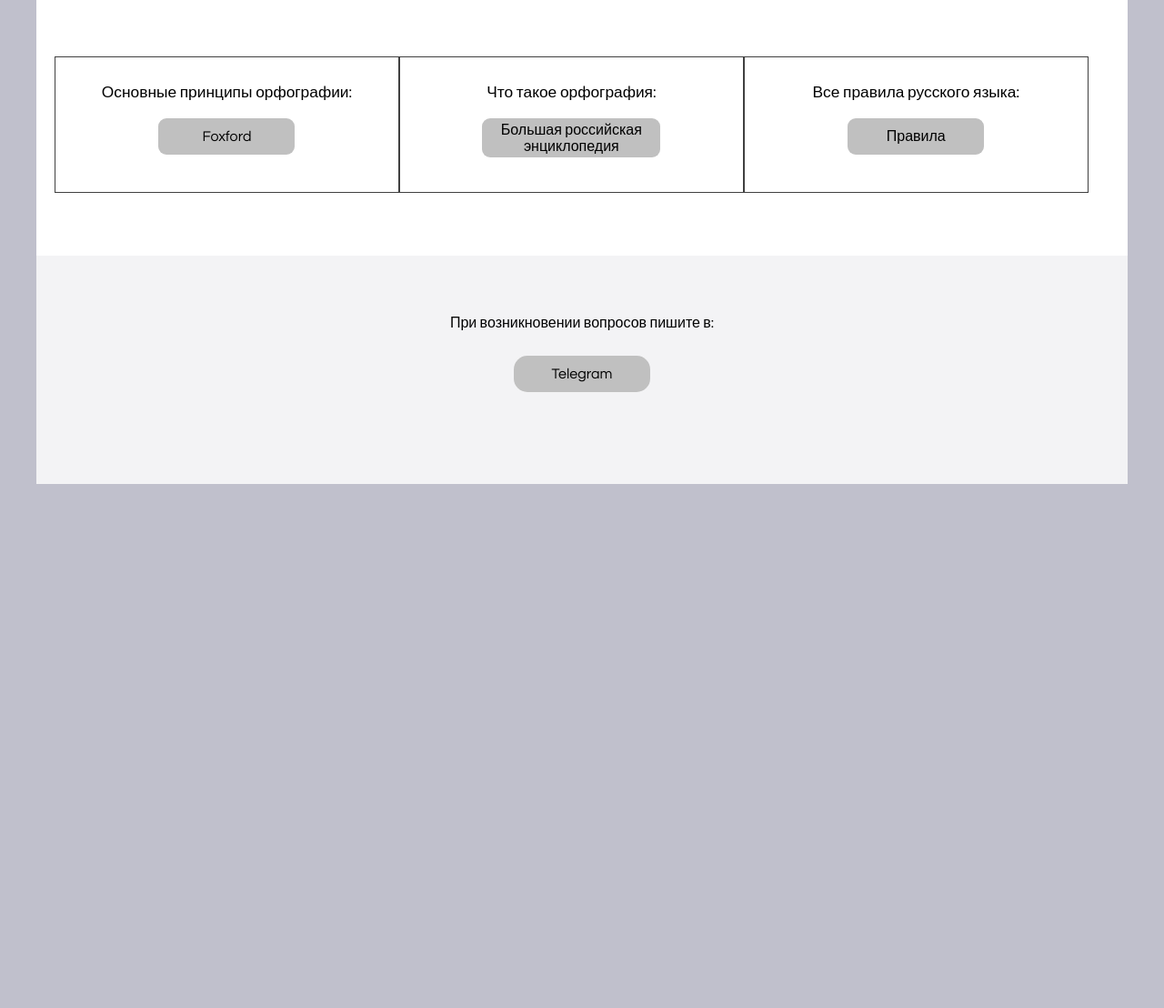
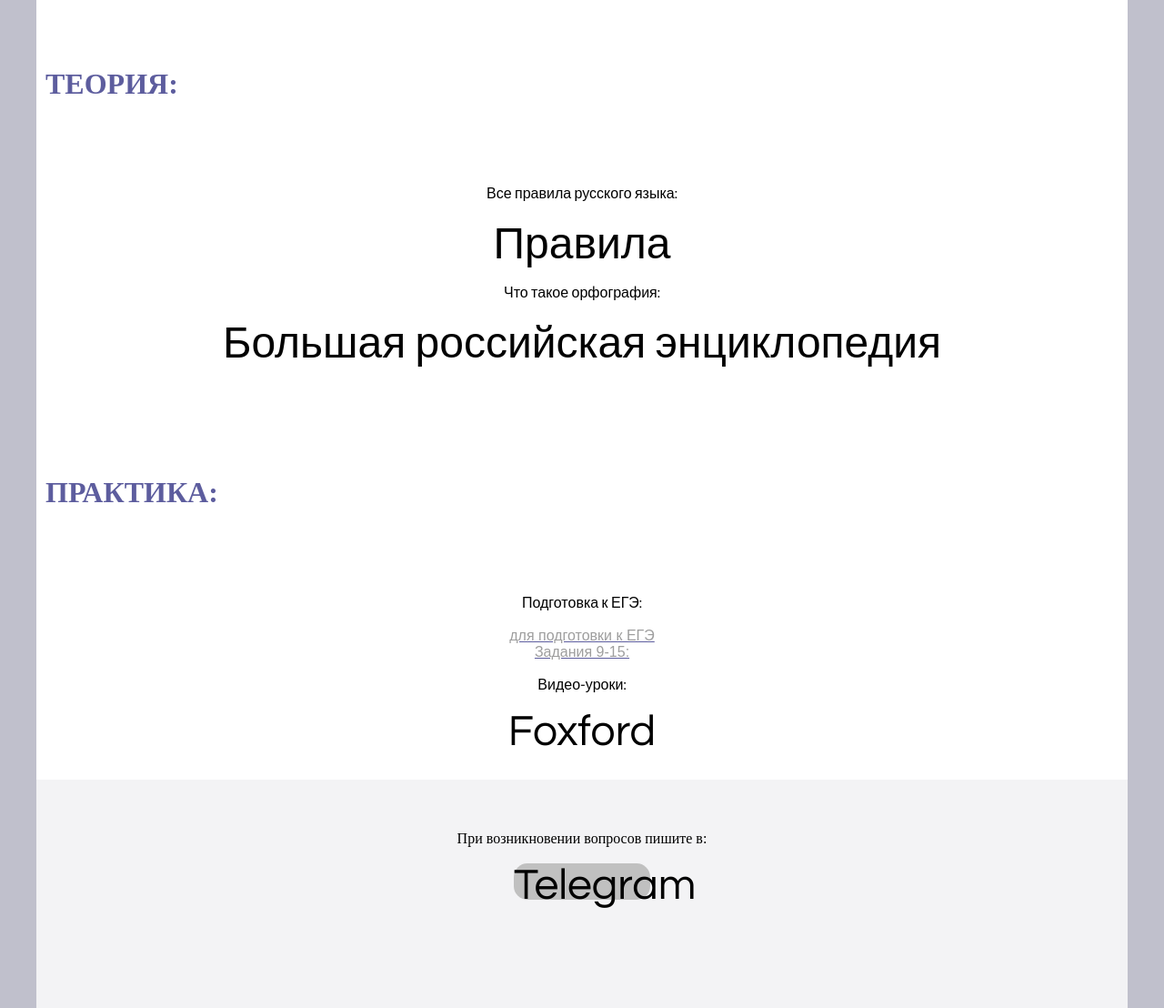
Before and after one commit to fismay/uchi-rus, a plain HTML site: page orthography.html in a window 1280 px wide. Shown: the part 680-1788 px from the top of the page at 91% size. Before the commit the page ends 1212 px from the top, so only its background shows below. Drawn offline with Linux system fonts and the light colour scheme.

Commit message:
orthography.html

```diff
--- a/orthography.html
+++ b/orthography.html
@@ -1,3 +1,4 @@
+
 <!DOCTYPE html>
 <html>
 <head>
@@ -58,55 +59,100 @@
 </div>
 </div></div></div>
 <div class="textstyle2"><span class="textstyle8"><br/><br/></span></div>
-<div style="clear:both"></div></div></div><div id="container_7a8be68c"><div id="container_7a8be68c_padding" ><div class="textstyle1"><span class="textstyle10"><br/></span></div>
-<div class="textstyle2"><div id="container_59d6beb3"><div id="container_59d6beb3_padding" ><div class="textstyle2"><div id="container_2accbfac"><div id="container_2accbfac_padding" ><div class="textstyle2"></div>
-<div class="textstyle1"><span class="textstyle11"><br/>&#1054;&#1089;&#1085;&#1086;&#1074;&#1085;&#1099;&#1077; &#1087;&#1088;&#1080;&#1085;&#1094;&#1080;&#1087;&#1099; &#1086;&#1088;&#1092;&#1086;&#1075;&#1088;&#1072;&#1092;&#1080;&#1080;:</span></div>
-<div class="textstyle2"><span class="textstyle11"><br/></span></div>
-<div class="textstyle1">  <a href="https://foxford.ru/wiki/russkiy-yazyk/grafika-i-orfografiya-principy-orfografii?utm_referrer=https%3A%2F%2Fyandex.ru%2F" target="_blank" style="text-decoration:none"><div id="button_719dbe57">
+<div style="clear:both"></div></div></div><div id="container_7a8be68c"><div id="container_7a8be68c_padding" ><div class="textstyle1"><span class="textstyle10"><br/></span><div id="container_8033757"><div id="container_8033757_padding" ><div class="textstyle2"><div id="container_1f421e47"><div id="container_1f421e47_padding" ><div class="textstyle2"><a href="index.html" style="text-decoration:none"><h1 id="heading_19da6ef5">&#1058;&#1045;&#1054;&#1056;&#1048;&#1071;:</h1></a></div>
+<div style="clear:both"></div></div></div></div>
+<div class="textstyle11"><span class="textstyle8"><br/><br/><br/></span></div>
+<div class="textstyle1"><div id="container_2104e2c0"><div id="container_2104e2c0_padding" ><div class="textstyle2"></div>
+<div class="textstyle1">  <span class="textstyle12"><br/>&#1042;&#1089;&#1077; &#1087;&#1088;&#1072;&#1074;&#1080;&#1083;&#1072; &#1088;&#1091;&#1089;&#1089;&#1082;&#1086;&#1075;&#1086; &#1103;&#1079;&#1099;&#1082;&#1072;:<br/><br/></span>
+  <a href="https://therules.ru/" target="_blank" style="text-decoration:none"><div id="button_9e2d23b">
     <div class="vcenterstyle1"><div class="vcenterstyle2">      <div class="textstyle2">
         </div>
       <div class="textstyle1">
-        <span class="textstyle12">Foxford</span>
+        <span class="textstyle13">&#1055;&#1088;&#1072;&#1074;&#1080;&#1083;&#1072;</span>
         </div>
       </div></div>
     </div></a>
 </div>
-<div style="clear:both"></div></div></div><div id="container_1b65c2fa"><div id="container_1b65c2fa_padding" ><div class="textstyle2"></div>
-<div class="textstyle1">  <span class="textstyle11"><br/>&#1063;&#1090;&#1086; &#1090;&#1072;&#1082;&#1086;&#1077; &#1086;&#1088;&#1092;&#1086;&#1075;&#1088;&#1072;&#1092;&#1080;&#1103;:<br/><br/></span>
-  <a href="https://old.bigenc.ru/linguistics/text/2695446" target="_blank" style="text-decoration:none"><div id="button_51d96f85">
+<div style="clear:both"></div></div></div><div id="container_6fe91bc7"><div id="container_6fe91bc7_padding" ><div class="textstyle2"></div>
+<div class="textstyle1">  <span class="textstyle12"><br/>&#1063;&#1090;&#1086; &#1090;&#1072;&#1082;&#1086;&#1077; &#1086;&#1088;&#1092;&#1086;&#1075;&#1088;&#1072;&#1092;&#1080;&#1103;:<br/><br/></span>
+  <a href="https://old.bigenc.ru/linguistics/text/2695446" target="_blank" style="text-decoration:none"><div id="button_247160fb">
     <div class="vcenterstyle1"><div class="vcenterstyle2">      <div class="textstyle2">
         </div>
       <div class="textstyle1">
-        <span class="textstyle12">&#1041;&#1086;&#1083;&#1100;&#1096;&#1072;&#1103; &#1088;&#1086;&#1089;&#1089;&#1080;&#1081;&#1089;&#1082;&#1072;&#1103; &#1101;&#1085;&#1094;&#1080;&#1082;&#1083;&#1086;&#1087;&#1077;&#1076;&#1080;&#1103;</span>
-        </div>
-      </div></div>
-    </div></a>
-</div>
-<div style="clear:both"></div></div></div><div id="container_235b3471"><div id="container_235b3471_padding" ><div class="textstyle2"></div>
-<div class="textstyle1">  <span class="textstyle11"><br/>&#1042;&#1089;&#1077; &#1087;&#1088;&#1072;&#1074;&#1080;&#1083;&#1072; &#1088;&#1091;&#1089;&#1089;&#1082;&#1086;&#1075;&#1086; &#1103;&#1079;&#1099;&#1082;&#1072;:<br/><br/></span>
-  <a href="https://therules.ru/" target="_blank" style="text-decoration:none"><div id="button_7fa4a591">
-    <div class="vcenterstyle1"><div class="vcenterstyle2">      <div class="textstyle2">
-        </div>
-      <div class="textstyle1">
-        <span class="textstyle12">&#1055;&#1088;&#1072;&#1074;&#1080;&#1083;&#1072;</span>
+        <span class="textstyle13">&#1041;&#1086;&#1083;&#1100;&#1096;&#1072;&#1103; &#1088;&#1086;&#1089;&#1089;&#1080;&#1081;&#1089;&#1082;&#1072;&#1103; &#1101;&#1085;&#1094;&#1080;&#1082;&#1083;&#1086;&#1087;&#1077;&#1076;&#1080;&#1103;</span>
         </div>
       </div></div>
     </div></a>
 </div>
 <div style="clear:both"></div></div></div></div>
-<div style="clear:both"></div></div></div><span class="textstyle13"><br/><br/></span></div>
-<div style="clear:both"></div></div></div><div id="container_534c4641"><div id="container_534c4641_padding" ><div class="textstyle2"><span class="textstyle14"><br/></span></div>
-<div class="textstyle1"><div id="container_3563da44"><div id="container_3563da44_padding" ><div class="textstyle1">  <span class="textstyle15"><br/>&#1055;&#1088;&#1080; &#1074;&#1086;&#1079;&#1085;&#1080;&#1082;&#1085;&#1086;&#1074;&#1077;&#1085;&#1080;&#1080; &#1074;&#1086;&#1087;&#1088;&#1086;&#1089;&#1086;&#1074; &#1087;&#1080;&#1096;&#1080;&#1090;&#1077; &#1074;:<br/><br/> </span>
+<div style="clear:both"></div></div></div><span class="textstyle10"><br/><br/></span><div id="container_6a8f83d3"><div id="container_6a8f83d3_padding" ><div class="textstyle2"><div id="container_24a694d0"><div id="container_24a694d0_padding" ><div class="textstyle2"><a href="index.html" style="text-decoration:none"><h1 id="heading_3eca7aab">&#1055;&#1056;&#1040;&#1050;&#1058;&#1048;&#1050;&#1040;:</h1></a></div>
+<div style="clear:both"></div></div></div></div>
+<div class="textstyle11"><span class="textstyle8"><br/><br/><br/></span></div>
+<div class="textstyle1"><div id="container_170f5b97"><div id="container_170f5b97_padding" ><div class="textstyle2"></div>
+<div class="textstyle1"><span class="textstyle12"><br/>&#1055;&#1086;&#1076;&#1075;&#1086;&#1090;&#1086;&#1074;&#1082;&#1072; &#1082; &#1045;&#1043;&#1069;:<br/><br/></span><div id="menu_6199f115"><div  class="menuholder1"><a href="javascript:void(0);">
+	<div id="menuentry_9faa198"  class="menustyle3 menu_6199f115_mainMenuEntry mobileEntry">
+		<div class="menuentry_text3">
+  <span class="textstyle14">&#1076;&#1083;&#1103; &#1087;&#1086;&#1076;&#1075;&#1086;&#1090;&#1086;&#1074;&#1082;&#1080; &#1082; &#1045;&#1043;&#1069;</span>
+		</div>
+	</div>
+</a>
+<a href="javascript:void(0);">
+	<div id="menuentry_1a5db499"  class="menustyle4 menu_6199f115_mainMenuEntry normalEntry">
+		<div class="menuentry_text3">
+  <span class="textstyle14">&#1047;&#1072;&#1076;&#1072;&#1085;&#1080;&#1103; 9-15:</span>
+		</div>
+	</div>
+</a>
+
+	<script type="text/javascript" src="rc_images/wsp_menu.js"></script>
+	<script type="text/javascript">
+		var js_menu_6199f115= new wsp_menu('menu_6199f115', 'menu_6199f115', 10, null, true);
+
+		js_menu_6199f115.createMenuForItem('menuentry_9faa198', ["  <span class=\"textstyle15\"></span> ", 'javascript:void(0);', '',
+		                                   "  <span class=\"textstyle15\">&#1079;&#1072;&#1076;&#1072;&#1085;&#1080;&#1077; 9</span> ", 'https://rustutors.ru/egeteoriya/1142-zadanie-9.html', '_blank',
+		                                   "  <span class=\"textstyle15\">&#1079;&#1072;&#1076;&#1072;&#1085;&#1080;&#1077; 10</span> ", 'https://rustutors.ru/egeteoriya/1143-zadanie-10.html', '_blank',
+		                                   "  <span class=\"textstyle15\">&#1079;&#1072;&#1076;&#1072;&#1085;&#1080;&#1077; 11</span> ", 'https://rustutors.ru/egeteoriya/1144-zadanie-11.html', '_blank',
+		                                   "  <span class=\"textstyle15\">&#1079;&#1072;&#1076;&#1072;&#1085;&#1080;&#1077; 12</span> ", 'https://rustutors.ru/egeteoriya/1145-zadanie-12.html', '_blank',
+		                                   "  <span class=\"textstyle15\">&#1079;&#1072;&#1076;&#1072;&#1085;&#1080;&#1077; 13</span> ", 'https://rustutors.ru/egeteoriya/1146-zadanie-13.html', '_blank',
+		                                   "  <span class=\"textstyle15\">&#1079;&#1072;&#1076;&#1072;&#1085;&#1080;&#1077; 14</span> ", 'javascript:void(0);', '',
+		                                   "  <span class=\"textstyle15\">&#1079;&#1072;&#1076;&#1072;&#1085;&#1080;&#1077; 15</span> ", 'https://rustutors.ru/egeteoriya/1147-zadanie-15.html', '_blank']);
+		js_menu_6199f115.createMenuForItem('menuentry_1a5db499', ["", 'javascript:void(0);', '',
+		                                   "  <span class=\"textstyle16\">&#1079;&#1072;&#1076;&#1072;&#1085;&#1080;&#1077; 9</span> ", 'https://rustutors.ru/egeteoriya/1142-zadanie-9.html', '_blank',
+		                                   "  <span class=\"textstyle16\">&#1079;&#1072;&#1076;&#1072;&#1085;&#1080;&#1077; 10</span> ", 'https://rustutors.ru/egeteoriya/1143-zadanie-10.html', '_blank',
+		                                   "  <span class=\"textstyle16\">&#1079;&#1072;&#1076;&#1072;&#1085;&#1080;&#1077; 11</span> ", 'https://rustutors.ru/egeteoriya/1144-zadanie-11.html', '_blank',
+		                                   "  <span class=\"textstyle16\">&#1079;&#1072;&#1076;&#1072;&#1085;&#1080;&#1077; 12</span> ", 'https://rustutors.ru/egeteoriya/1145-zadanie-12.html', '_blank',
+		                                   "  <span class=\"textstyle14\">&#1079;&#1072;&#1076;&#1072;&#1085;&#1080;&#1077; 13</span> ", 'https://rustutors.ru/egeteoriya/1146-zadanie-13.html', '_blank',
+		                                   "  <span class=\"textstyle14\">&#1079;&#1072;&#1076;&#1072;&#1085;&#1080;&#1077; 14</span> ", 'javascript:void(0);', '',
+		                                   "  <span class=\"textstyle14\">&#1079;&#1072;&#1076;&#1072;&#1085;&#1080;&#1077; 15</span> ", 'https://rustutors.ru/egeteoriya/1147-zadanie-15.html', '_blank']);
+
+	</script>
+</div></div></div>
+<div style="clear:both"></div></div></div><div id="container_177c2b57"><div id="container_177c2b57_padding" ><div class="textstyle2"></div>
+<div class="textstyle1">  <span class="textstyle12"><br/>&#1042;&#1080;&#1076;&#1077;&#1086;-&#1091;&#1088;&#1086;&#1082;&#1080;:<br/><br/></span>
+  <a href="https://foxford.ru/wiki/russkiy-yazyk/proveryaemye-bezudarnye-glasnye-v-korne" target="_blank" style="text-decoration:none"><div id="button_7a1f4ea1">
+    <div class="vcenterstyle1"><div class="vcenterstyle2">      <div class="textstyle2">
+        </div>
+      <div class="textstyle1">
+        <span class="textstyle13">Foxford</span>
+        </div>
+      </div></div>
+    </div></a>
+</div>
+<div style="clear:both"></div></div></div></div>
+<div style="clear:both"></div></div></div></div>
+<div class="textstyle2"><span class="textstyle17"><br/></span></div>
+<div style="clear:both"></div></div></div><div id="container_534c4641"><div id="container_534c4641_padding" ><div class="textstyle2"><span class="textstyle18"><br/></span></div>
+<div class="textstyle1"><div id="container_3563da44"><div id="container_3563da44_padding" ><div class="textstyle1">  <span class="textstyle19"><br/>&#1055;&#1088;&#1080; &#1074;&#1086;&#1079;&#1085;&#1080;&#1082;&#1085;&#1086;&#1074;&#1077;&#1085;&#1080;&#1080; &#1074;&#1086;&#1087;&#1088;&#1086;&#1089;&#1086;&#1074; &#1087;&#1080;&#1096;&#1080;&#1090;&#1077; &#1074;:<br/><br/> </span>
   <a href="https://t.me/morgansim" target="_blank" style="text-decoration:none"><div id="button_3a7a8496">
     <div class="vcenterstyle1"><div class="vcenterstyle2">      <div class="textstyle1">
-        <span class="textstyle12">Telegram</span>
+        <span class="textstyle13">Telegram</span>
         </div>
       <div class="textstyle2">
         </div>
       </div></div>
     </div></a>
-  <span class="textstyle15"> </span>
-  <span class="textstyle16"><br/><br/></span>
+  <span class="textstyle19"> </span>
+  <span class="textstyle20"><br/><br/></span>
 </div>
 <div style="clear:both"></div></div></div></div>
 <div style="clear:both"></div></div></div></div>
```
